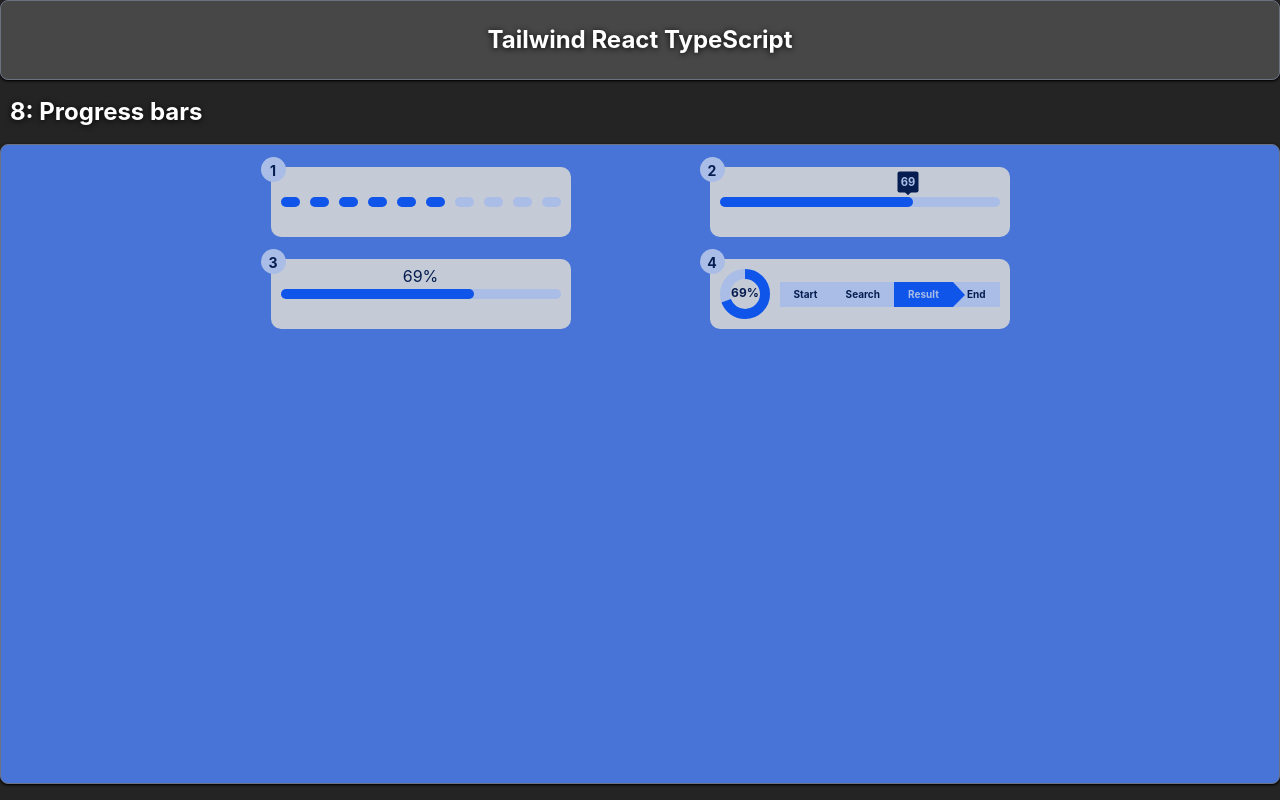
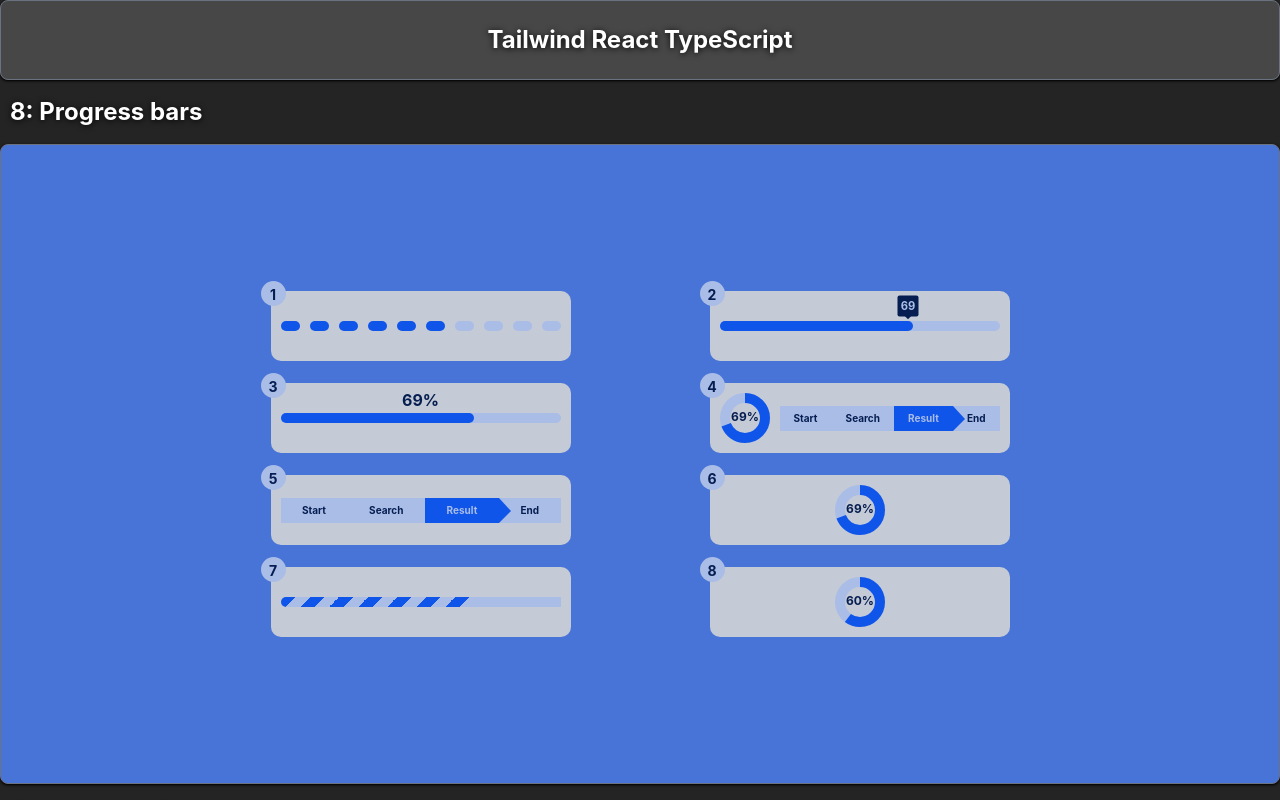
Before and after one commit to kozzztia/tailwind, a React (Vite) app: page / in a window 1280 px wide. Shown: the top 800 px of the page. Built offline with nearby package versions, Linux system fonts and the light colour scheme.

Commit message:
finish bars

```diff
--- a/src/components/ProgressBars/ProgressBars.tsx
+++ b/src/components/ProgressBars/ProgressBars.tsx
@@ -37,14 +37,22 @@
 
       <ProcentProgressBarTwo count={3} progress={progress} />
 
-      <StepProgressBar count={4} progress={progress} />
+      <StepCirceProgressBar count={4} progress={progress} />
+
+      <StepProgressBar count={5} progress={progress} />
+
+      <CirceProgressBar count={6} progress={progress} />
+
+      <DecoreProgressBar count={7} progress={progress} />
+
+      <DashedStepProgressBar count={8} progress={progress}  step={10}/>
     </div>
   );
 };
 
 export default ProgressBars;
 
-const Container: React.FC<{count: number;children: React.ReactNode;className?: string;}> = React.memo(({ count, children, className }) => {
+const Container: React.FC<{ count: number; children: React.ReactNode; className?: string; }> = React.memo(({ count, children, className }) => {
   return (
     <div className={[styles.progressBar, className].join(" ")}>
       <Counter count={count} />
@@ -106,7 +114,7 @@
   }
 );
 
-const StepProgressBar: React.FC<{ count: number; progress: number }> = React.memo(
+const StepCirceProgressBar: React.FC<{ count: number; progress: number }> = React.memo(
   ({ count, progress }) => {
     const radius = 20;
     const circumference = 2 * Math.PI * radius;
@@ -175,3 +183,141 @@
     );
   }
 );
+
+const StepProgressBar: React.FC<{ count: number; progress: number }> = React.memo(
+  ({ count, progress }) => {
+    const [step, setStep] = useState<string>(steps[0]);
+    useEffect(() => {
+      const newStep = progress <= 10
+        ? steps[0]
+        : progress > 10 && progress <= 50
+          ? steps[1]
+          : progress > 50 && progress <= 90
+            ? steps[2]
+            : progress > 90
+              ? steps[3]
+              : "error";
+
+      if (newStep !== step) {
+        setStep(newStep);
+      }
+    }, [progress, step]);
+
+    return (
+      <Container count={count} className={styles.stepProgressBar}>
+        <div className={`${styles.section} ${styles.steps}`}>
+          {steps.map((item) => (
+            <div
+              key={item}
+              className={`${styles.step} ${step === item ? styles.active : styles.inactive}`}
+            >
+              {item}
+            </div>
+          ))}
+        </div>
+      </Container>
+    );
+  }
+);
+
+const CirceProgressBar: React.FC<{ count: number; progress: number }> = React.memo(
+  ({ count, progress }) => {
+    const radius = 20;
+    const circumference = 2 * Math.PI * radius;
+    const offset = circumference - (progress / 100) * circumference;
+
+    return (
+      <Container count={count} className={styles.stepProgressBar}>
+        {/* Круговой прогресс */}
+        <div className={styles.section}>
+          <div className={styles.circle}>
+            <svg xmlns="http://www.w3.org/2000/svg" viewBox="0 0 50 50" width="50" height="50">
+              {/* Фон */}
+              <circle
+                className={styles.back}
+                cx="25"
+                cy="25"
+                r={radius}
+                strokeDasharray={circumference}
+                strokeDashoffset="0"
+              ></circle>
+              {/* Прогресс */}
+              <circle
+                className={styles.front}
+                cx="25"
+                cy="25"
+                r={radius}
+                strokeDasharray={circumference}
+                strokeDashoffset={offset}
+              ></circle>
+              {/* Текст прогресса */}
+              <text className={styles.text} x="50%" y="50%" dominantBaseline="middle" textAnchor="middle">
+                {progress}%
+              </text>
+            </svg>
+          </div>
+        </div>
+      </Container>
+    );
+  }
+);
+
+const DecoreProgressBar: React.FC<{ count: number; progress: number }> = React.memo(
+  ({ count, progress }) => {
+    return (
+      <Container count={count} className={styles.decoreProgressBar}>
+        <div className={styles.line}>
+          <div className={styles.procent} style={{ width: `${100 - progress}%` }}>
+          </div>
+        </div>
+      </Container>
+    );
+  }
+);
+
+const DashedStepProgressBar: React.FC<{ count: number; progress: number, step: number }> = React.memo(({ count, progress ,step }) => {
+  const radius = 20;
+  const circumference = 2 * Math.PI * radius;
+  const [circleStep, setCircleStep] = useState<number>(0);
+  const [progressStep, setProgressStep] = useState<number>(0);
+  useEffect(() => {
+    if(progress % step === 0 || progress === 0) {
+      setCircleStep(progress * circumference / 100);
+      setProgressStep(progress);
+    }
+  }, [circumference, progress, step]);
+
+  return (
+    <Container count={count} className={styles.stepProgressBar}>
+      {/* Круговой прогресс */}
+      <div className={styles.section}>
+        <div className={styles.circle}>
+          <svg xmlns="http://www.w3.org/2000/svg" viewBox="0 0 50 50" width="50" height="50">
+            {/* Фон */}
+            <circle
+              className={styles.back}
+              cx="25"
+              cy="25"
+              r={radius}
+              strokeDasharray={circumference}
+              strokeDashoffset="0"
+            ></circle>
+            {/* Прогресс */}
+            <circle
+              className={styles.front}
+              cx="25"
+              cy="25"
+              r={radius}
+              strokeDasharray={circumference}
+              strokeDashoffset={circumference - circleStep}
+            ></circle>
+            {/* Текст прогресса */}
+            <text className={styles.text} x="50%" y="50%" dominantBaseline="middle" textAnchor="middle">
+              {progressStep.toFixed(0)}%
+            </text>
+          </svg>
+        </div>
+      </div>
+    </Container>
+  );
+});
--- a/src/components/ProgressBars/styles.module.css
+++ b/src/components/ProgressBars/styles.module.css
@@ -16,7 +16,7 @@
     height: 100%;
     display: flex;
     flex-direction: row;
-    align-content: start;
+    align-content: center;
     justify-content: space-around;
     flex-wrap: wrap;
     gap: var(--proggress-main-padding);
@@ -131,6 +131,7 @@
             right: 0;
             width : 100%;
             text-align: center;
+            font-weight: bold;
         }
 
     }
@@ -141,7 +142,7 @@
     display: flex;
     flex-direction: row;
     align-items: center;
-    justify-content: flex-start;
+    justify-content: center;
     gap: var(--padding);
     .section{
         height: 100%;
@@ -221,3 +222,102 @@
       }
 
 }
+
+.decoreProgressBar{
+    display: flex;
+    align-items: center;
+    justify-content: center;
+    position: relative;
+    .line{
+        position: relative;
+        width: 100%;
+        /* dashed with 10 rows gradient */
+        background: linear-gradient(-45deg,
+            var(--progress-element-dark-color),
+            var(--progress-element-dark-color) 5%,
+            var(--progress-accent-color) 5%,
+            var(--progress-accent-color) 10%,
+            var(--progress-element-dark-color) 10%,
+            var(--progress-element-dark-color) 15%,
+            var(--progress-accent-color) 15%,
+            var(--progress-accent-color) 20%,
+            var(--progress-element-dark-color) 20%,
+            var(--progress-element-dark-color) 25%,
+            var(--progress-accent-color) 25%,
+            var(--progress-accent-color) 30%,
+            var(--progress-element-dark-color) 30%,
+            var(--progress-element-dark-color) 35%,
+            var(--progress-accent-color) 35%,
+            var(--progress-accent-color) 40%,
+            var(--progress-element-dark-color) 40%,
+            var(--progress-element-dark-color) 45%,
+            var(--progress-accent-color) 45%,
+            var(--progress-accent-color) 50%,
+            var(--progress-element-dark-color) 50%,
+            var(--progress-element-dark-color) 55%,
+            var(--progress-accent-color) 55%,
+            var(--progress-accent-color) 60%,
+            var(--progress-element-dark-color) 60%,
+            var(--progress-element-dark-color) 65%,
+            var(--progress-accent-color) 65%,
+            var(--progress-accent-color) 70%,
+            var(--progress-element-dark-color) 70%,
+            var(--progress-element-dark-color) 75%,
+            var(--progress-accent-color) 75%,
+            var(--progress-accent-color) 80%,
+            var(--progress-element-dark-color) 80%,
+            var(--progress-element-dark-color) 85%,
+            var(--progress-accent-color) 85%,
+            var(--progress-accent-color) 90%,
+            var(--progress-element-dark-color) 90%,
+            var(--progress-element-dark-color) 95%,
+            var(--progress-accent-color) 95%,
+            var(--progress-accent-color)
+        );
+        height: var(--line-height);
+        border-radius: 10px;
+    }
+    .procent{
+        position: relative;
+        background: var(--progress-element-dark-color);
+        height: 100%;
+        margin-left: auto;
+    }
+}
+
+.dashedStepProgressBar{
+    display: flex;
+    flex-direction: row;
+    align-items: center;
+    justify-content: center;
+    gap: var(--padding);
+    .circle{
+        height: 50px;
+        width : 50px;
+        svg{
+            width :100%;
+            height: 100%;
+            .back{
+                fill: none;
+                stroke: var(--progress-element-dark-color);
+                stroke-width: var(--line-height)
+            }
+            .front{
+                fill: none;
+                stroke: var(--progress-accent-color);
+                stroke-width: var(--line-height);
+                transform: rotate(-90deg);
+                transform-origin: center;
+            };
+            .text{
+                position: absolute;
+                fill: var(--progress-element-light-color);
+                top: 50%;
+                left: 50%;
+                font-weight: bold;
+                font-size: 12px;
+                transform: translate(-50%, -50%);
+            }
+        }
+    }
+}
```
Lines whose indentation alone changed are shown as unchanged.
